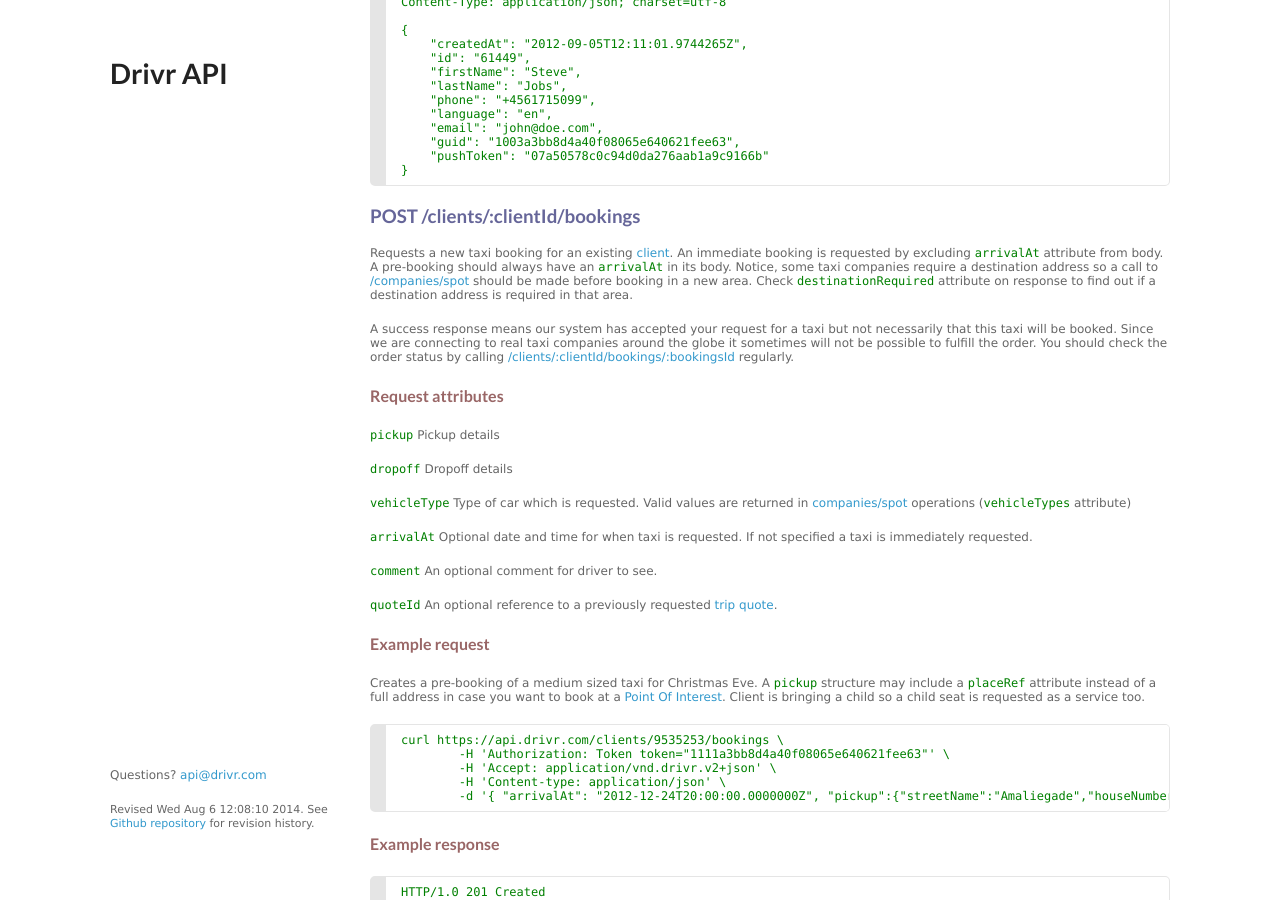
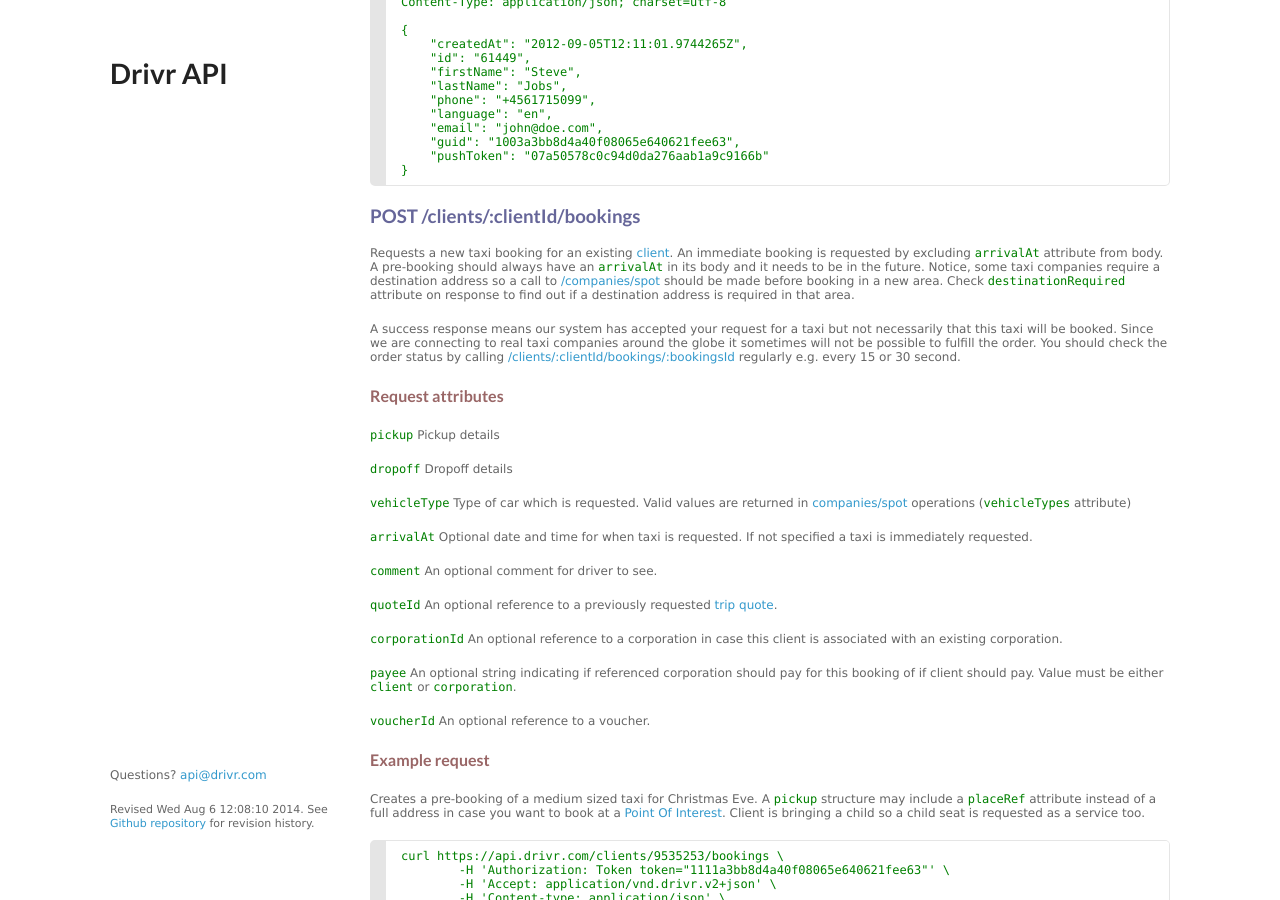
Before and after one commit to clickataxi/api-documentation, a Jekyll site: the page built from index.md, in a window 1280 px wide and 900 px high, scrolled down 12184 px. Built offline with Jekyll 4.4.1, drawn with Linux system fonts in a browser that asks for light colours; Markdown is read by kramdown in place of the engine named in the settings.

Commit message:
Improved description for corporation bookings

```diff
--- a/index.md
+++ b/index.md
@@ -806,9 +806,9 @@
 
 ### <a id="post_clients_bookings" href="#post_clients_bookings">POST /clients/:clientId/bookings</a>
 
-Requests a new taxi booking for an existing [client](#clients). An immediate booking is requested by excluding `arrivalAt` attribute from body. A pre-booking should always have an `arrivalAt` in its body. Notice, some taxi companies require a destination address so a call to [/companies/spot](#spot_companies) should be made before booking in a new area. Check `destinationRequired` attribute on response to find out if a destination address is required in that area.
+Requests a new taxi booking for an existing [client](#clients). An immediate booking is requested by excluding `arrivalAt` attribute from body. A pre-booking should always have an `arrivalAt` in its body and it needs to be in the future. Notice, some taxi companies require a destination address so a call to [/companies/spot](#spot_companies) should be made before booking in a new area. Check `destinationRequired` attribute on response to find out if a destination address is required in that area.
 
-A success response means our system has accepted your request for a taxi but not necessarily that this taxi will be booked. Since we are connecting to real taxi companies around the globe it sometimes will not be possible to fulfill the order. You should check the order status by calling [/clients/:clientId/bookings/:bookingsId](#get_client_booking) regularly.
+A success response means our system has accepted your request for a taxi but not necessarily that this taxi will be booked. Since we are connecting to real taxi companies around the globe it sometimes will not be possible to fulfill the order. You should check the order status by calling [/clients/:clientId/bookings/:bookingsId](#get_client_booking) regularly e.g. every 15 or 30 second.
 
 
 #### Request attributes
@@ -825,6 +825,11 @@
 
 `quoteId` An optional reference to a previously requested [trip quote](#quotes).
 
+`corporationId` An optional reference to a corporation in case this client is associated with an existing corporation.
+
+`payee` An optional string indicating if referenced corporation should pay for this booking of if client should pay. Value must be either `client` or `corporation`.
+
+`voucherId` An optional reference to a voucher.
 
 
 #### Example request
```
